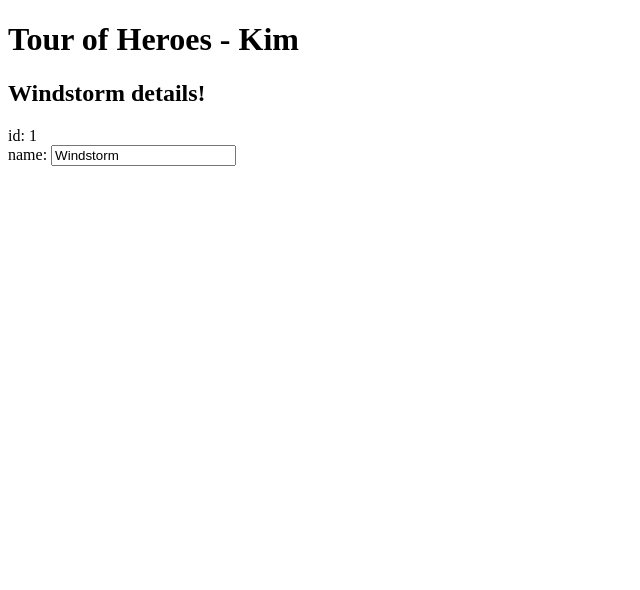
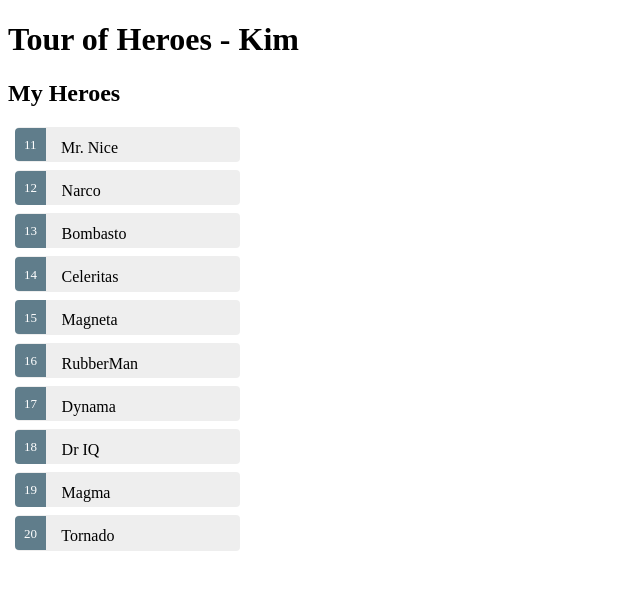
Before and after one commit to john0714/my-angular-app, an Angular app: page / in a window 1280 px wide. Shown: the top 590 px of the page, without its empty margins (0-640 px from the left). Built offline with nearby package versions, Linux system fonts and the light colour scheme.

Commit message:
Tutorial - 2

```diff
--- a/src/app/app.component.ts
+++ b/src/app/app.component.ts
@@ -1,4 +1,18 @@
 import { Component } from '@angular/core';
+
+// Create Array
+const HEROS: Hero[] = [
+  { id: 11, name: 'Mr. Nice' },
+  { id: 12, name: 'Narco'  },
+  { id: 13, name: 'Bombasto'  },
+  { id: 14, name: 'Celeritas'  },
+  { id: 15, name: 'Magneta'  },
+  { id: 16, name: 'RubberMan'  },
+  { id: 17, name: 'Dynama'  },
+  { id: 18, name: 'Dr IQ'  },
+  { id: 19, name: 'Magma'  },
+  { id: 20, name: 'Tornado'  }
+];
 
 // 複数Export可能, Object(안에 있는 id, name같은건 Property)作成
 export class Hero {
@@ -13,19 +27,87 @@ export class Hero {
   selector: 'app-root',
   template: `
     <h1>{{title}}</h1>
-    <h2>{{hero.name}} details!</h2>
-    <div><label>id: </label>{{hero.id}}</div>
-    <div>
-      <label>name: </label>
-      <input [(ngModel)]="hero.name" placeholder="name">
+    <h2>My Heroes</h2>
+    <ul class="heroes">
+      <!-- 특정 조건을 만족할때 li에 Anlugar의 selected CSS클래스를 추가해서 스타일을 변경함 -->
+      <li *ngFor="let hero of heros"
+          [class.selected]="hero === selectedHero"
+          (click)="onSelect(hero)">
+        <!-- "ngFor기능을 이용한 목록표시 -> heros요소에서 값을 가져와 루프(변수 hero로 하나씩 사용) -->
+        <!-- 여기서 접두사 *은 <li>요소와 그 하위 요소가 템플릿을 구성함을 나타냄. -->
+        <!-- 즉 그냥 ngFor구문은 템플릿 안에서 안의 요소를 지정해서 사용 가능하지만, *가 있으면 이미 템플릿 안의 DOM요소라고 판단해서 바로 요소가 사용 가능하게됨 -->
+        <!-- 이외에도 *ngIf, *ngSwitch 같은것도 있음-->
+        <!-- AppComponent메소드인 onSelect()를 호출하는 이벤트 바인딩(이번엔 클릭 이벤트)을 추가-->
+        <span class="badge">{{hero.id}}</span> {{hero.name}}
+      </li>
+    </ul>
+    <div *ngIf="selectedHero"> <!-- detail画像はselectedHeroがある時見せる。 -->
+      <h2>{{selectedHero.name}} details!</h2> <!-- Detail템플릿(master/detail UI패턴)-->
+      <div><label>id: </label>{{selectedHero.id}}</div>
+      <div>
+        <label>name: </label>
+        <input [(ngModel)]="selectedHero.name" placeholder="name">
+      </div>
     </div>
-  `
+  `, // CSS추가
+  styles: [`
+    .selected {
+      background-color: #CFD8DC !important;
+      color: white;
+    }
+    .heroes {
+      margin: 0 0 2em 0;
+      list-style-type: none;
+      padding: 0;
+      width: 15em;
+    }
+    .heroes li {
+      cursor: pointer;
+      position: relative;
+      left: 0;
+      background-color: #EEE;
+      margin: .5em;
+      padding: .3em 0;
+      height: 1.6em;
+      border-radius: 4px;
+    }
+    .heroes li.selected:hover {
+      background-color: #BBD8DC !important;
+      color: white;
+    }
+    .heroes li:hover {
+      color: #607D8B;
+      background-color: #DDD;
+      left: .1em;
+    }
+    .heroes .text {
+      position: relative;
+      top: -3px;
+    }
+    .heroes .badge {
+      display: inline-block;
+      font-size: small;
+      color: white;
+      padding: 0.8em 0.7em 0 0.7em;
+      background-color: #607D8B;
+      line-height: 1em;
+      position: relative;
+      left: -1px;
+      top: -4px;
+      height: 1.8em;
+      margin-right: .8em;
+      border-radius: 4px 0 0 4px;
+    }
+  `]
 })
 
 export class AppComponent {
   title = 'Tour of Heroes - Kim';
-  hero: Hero = { // AppComponentクラスで、ComponentのheroプロパティがHeroタイプにrefactoringされ、id = 1, name = Windstormに初期化されます。
-    id: 1,
-    name : 'Windstorm'
-  };
+  selectedHero: Hero; // AppComponentクラスで、ComponentのheroプロパティがHeroタイプにrefactoringされ、id = 1, name = Windstormに初期化されます。
+  heros = HEROS; // Create public property for viewing HEROS
+
+  // create select Handler function
+  onSelect(hero: Hero): void { // return type void mean no data type - do not return any value
+    this.selectedHero = hero;
+  }
 }
```
